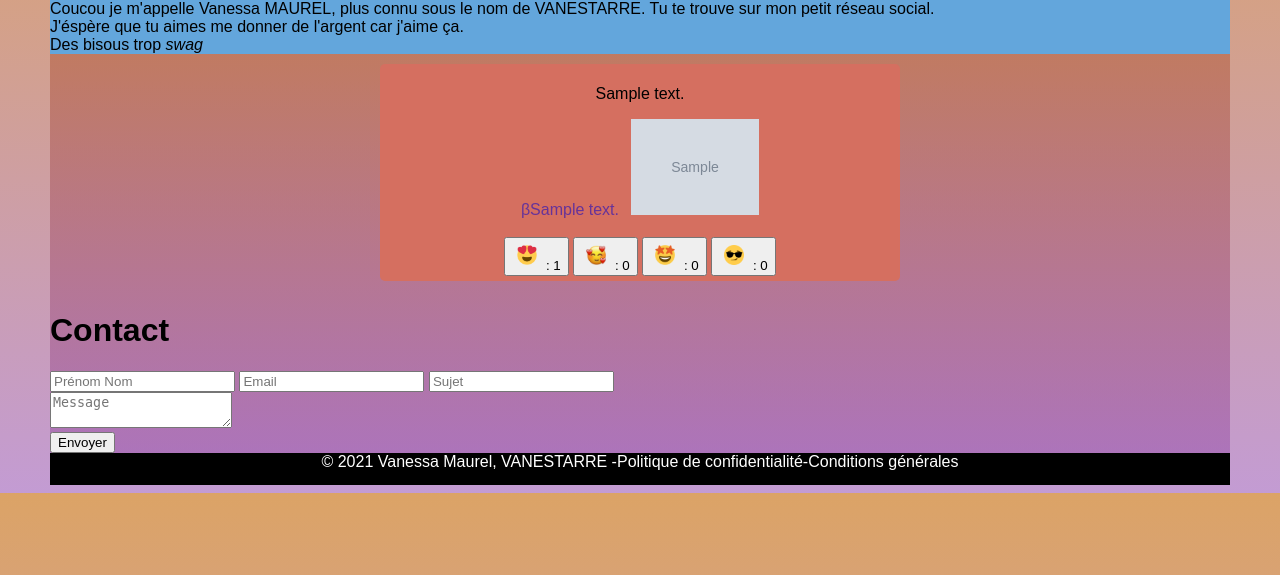
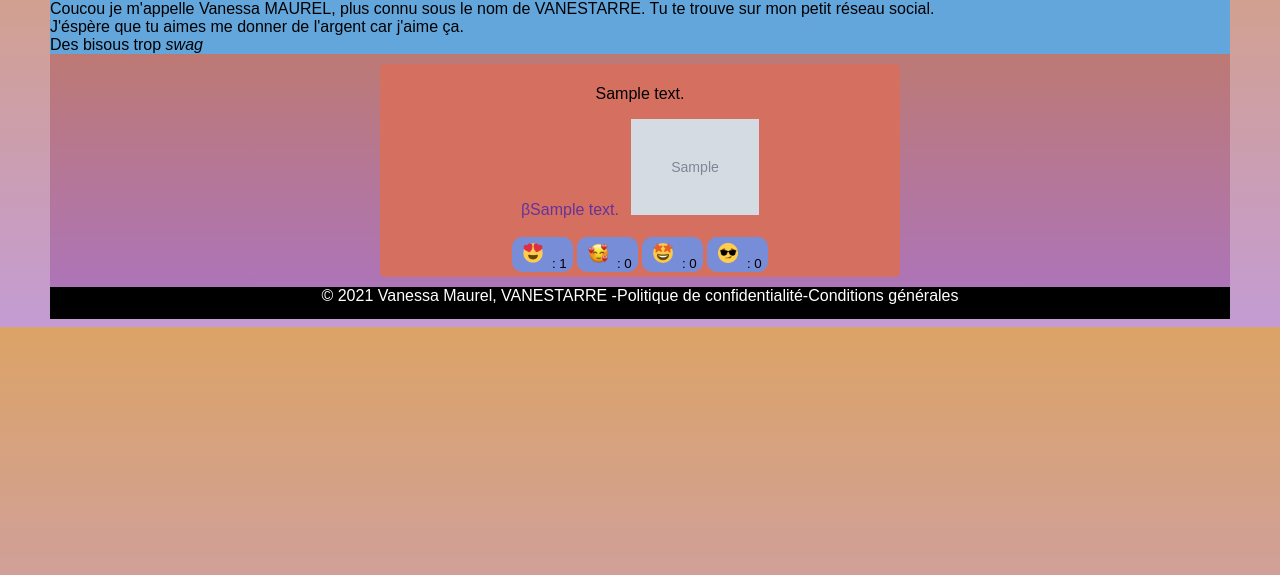
Before and after one commit to Thomas-DaPrato/php_projet, a PHP site: page / in a window 1280 px wide. Shown: the part 204-779 px from the top of the page. Run offline with PHP 8.4, Linux system fonts and the light colour scheme; tables that the repository leaves empty or names only in its code hold one stand-in row (values such as "Sample post"); grey boxes marked "Sample" are stand-in pictures.

Commit message:
correction de bug

```diff
--- a/code/Contenu/CSS/style.css
+++ b/code/Contenu/CSS/style.css
@@ -104,12 +104,12 @@
     margin : 5px;
 }
 
-/*
+
 .boutonEmoji {
     border-radius: 10px;
     background-color: #788DD8;
     border: none;
-}*/
+}
 
 
 .bouton_page{
--- a/code/Modeles/Bdd.php
+++ b/code/Modeles/Bdd.php
@@ -6,7 +6,7 @@
     // INSTANCIE LA CONNEXION A LA BDD
     private static function setBdd(){
 
-        self::$_bdd = new PDO('mysql:host=localhost;dbname=projet_web_bd;charset=utf8','root', '');
+        self::$_bdd = new PDO('mysql:host=mysql-vanestarre-officielle.alwaysdata.net;dbname=vanestarre-officielle_bdd;charset=utf8','225221_php', 'Qe85q7PUy');
         self::$_bdd->setAttribute(PDO::ATTR_ERRMODE, PDO::ERRMODE_WARNING);
     }
 
--- a/code/Vues/vueAccueil.php
+++ b/code/Vues/vueAccueil.php
@@ -8,11 +8,15 @@
 <div class="container_msg">
 
 <?php
-echo $A_vue['corps'];
+if (isset($A_vue['corps']))
+{
+    echo $A_vue['corps'];
+}
+
 ?>
 </div>
-<section>
-	<form class="rechercheTag" action="index.php?" method="get">
+<section class="rechercheTag">
+	<form  action="index.php?" method="get">
 		<input type="hidden" name="c" value="Recherche">
 		<input type="hidden" name="a" value="Afficher">
 		<input type="hidden" name="page" value="1">
@@ -25,17 +29,3 @@
 		<input type="submit" value="loupe">
 	</form>
 </section>
-
-<!-- Formulaire de contact-->
-<h1>Contact</h1>
-<form class="cf" action="#" method="post">
-    <div class="moitié-gauche-cf">
-        <input type="text" id="input-nom" placeholder="Prénom Nom">
-        <input type="email" id="input-email" placeholder="Email">
-        <input type="text" id="input-sujet" placeholder="Sujet">
-    </div>
-    <div class="moitié-droite-cf">
-        <textarea name="message" type="text" id="input-message" placeholder="Message"></textarea>
-    </div>
-    <input type="submit" name="action" value="Envoyer" id="input-submit">
-</form>
```
Also changed, not shown: code/Modeles/modeleEmoji.php (+6 -6 lines).
